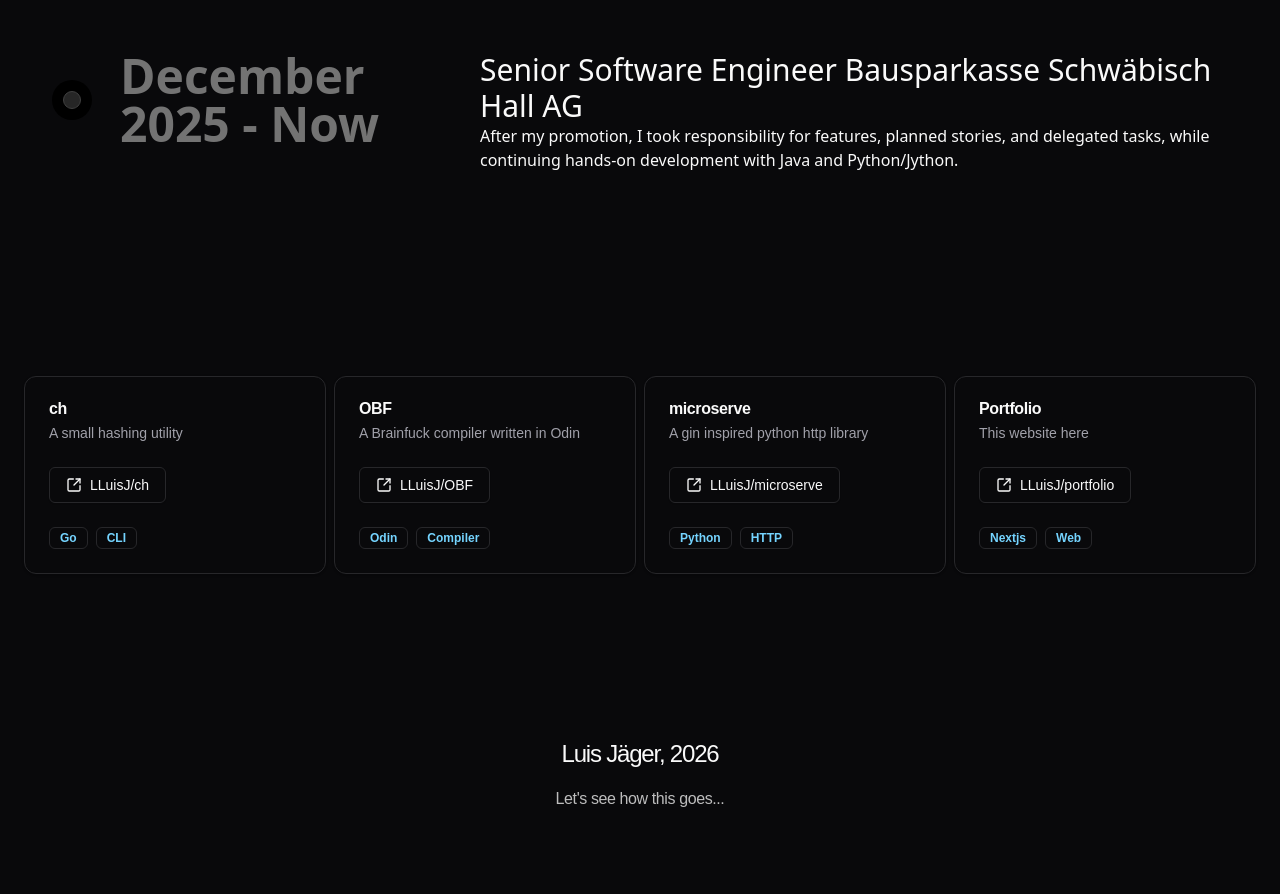
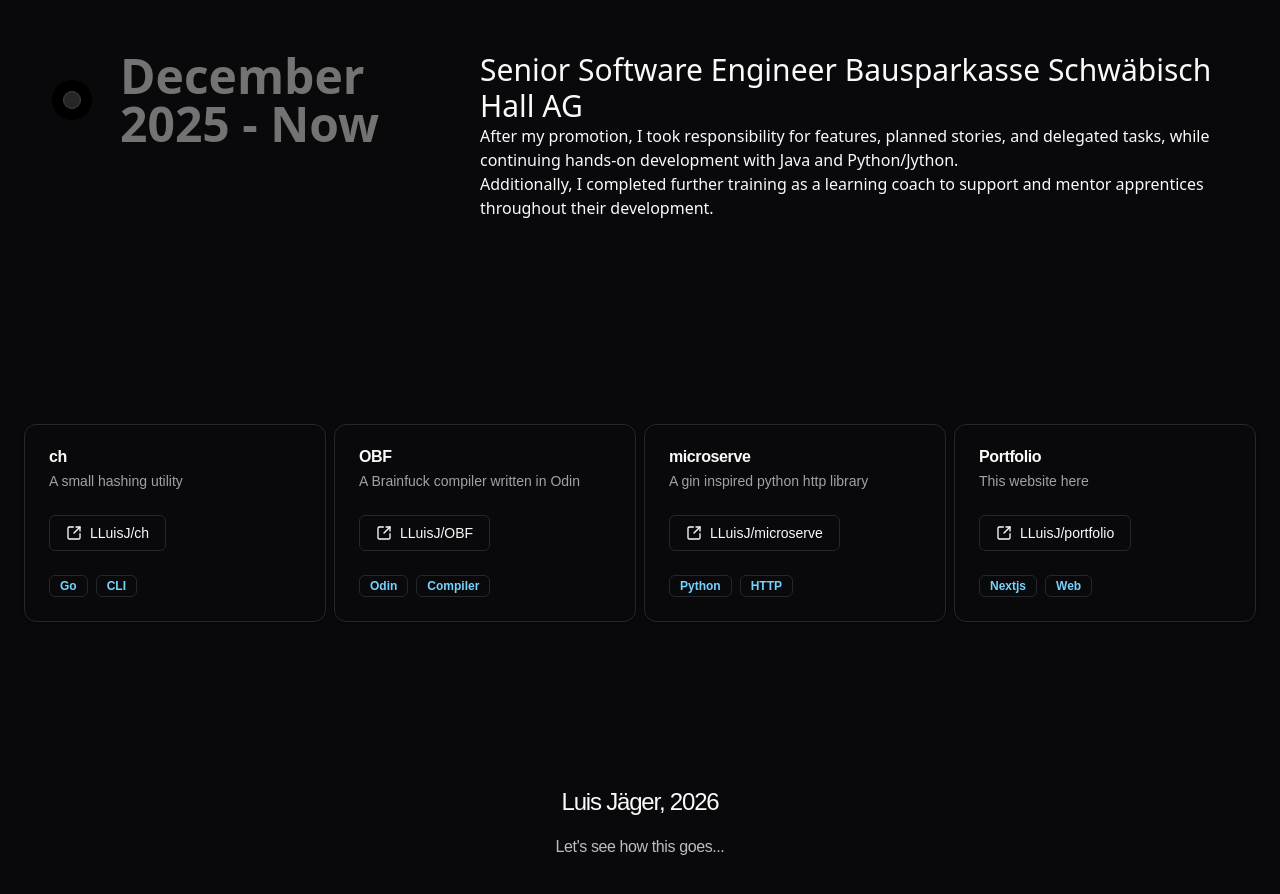
Before and after one commit to LLuisJ/portfolio, a Next.js app: page / in a window 1280 px wide. Shown: the part 2060-2954 px from the top of the page. Built offline with nearby package versions, Linux system fonts and the light colour scheme.

Commit message:
added completed training

```diff
--- a/components/until-now.tsx
+++ b/components/until-now.tsx
@@ -61,7 +61,8 @@ export default function UntilNow() {
                         Senior Software Engineer Bausparkasse Schwäbisch Hall AG
                     </div>
                     <div>
-                        After my promotion, I took responsibility for features, planned stories, and delegated tasks, while continuing hands-on development with Java and Python/Jython.
+                        After my promotion, I took responsibility for features, planned stories, and delegated tasks, while continuing hands-on development with Java and Python/Jython.<p/>
+                        Additionally, I completed further training as a learning coach to support and mentor apprentices throughout their development.
                     </div>
                 </div>
             )
```
